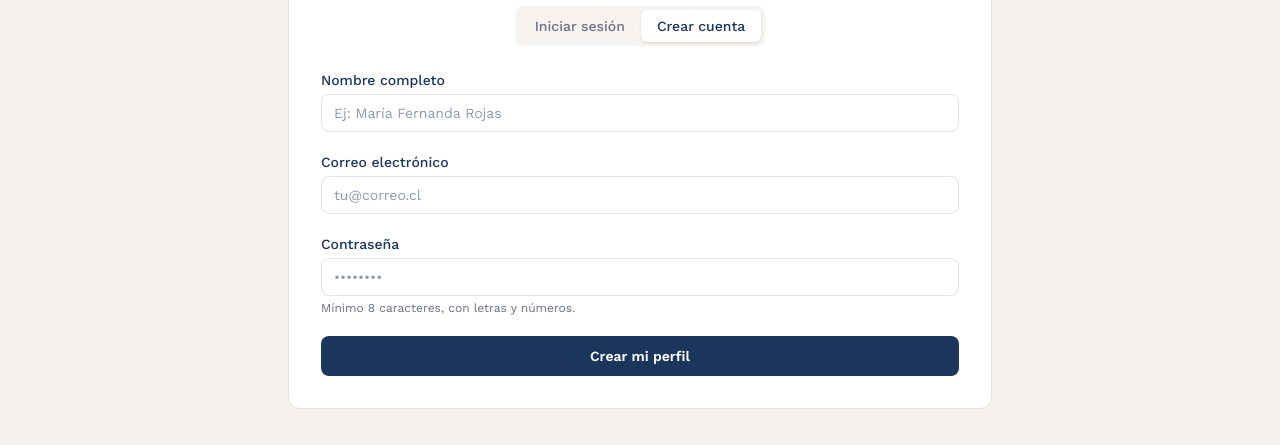
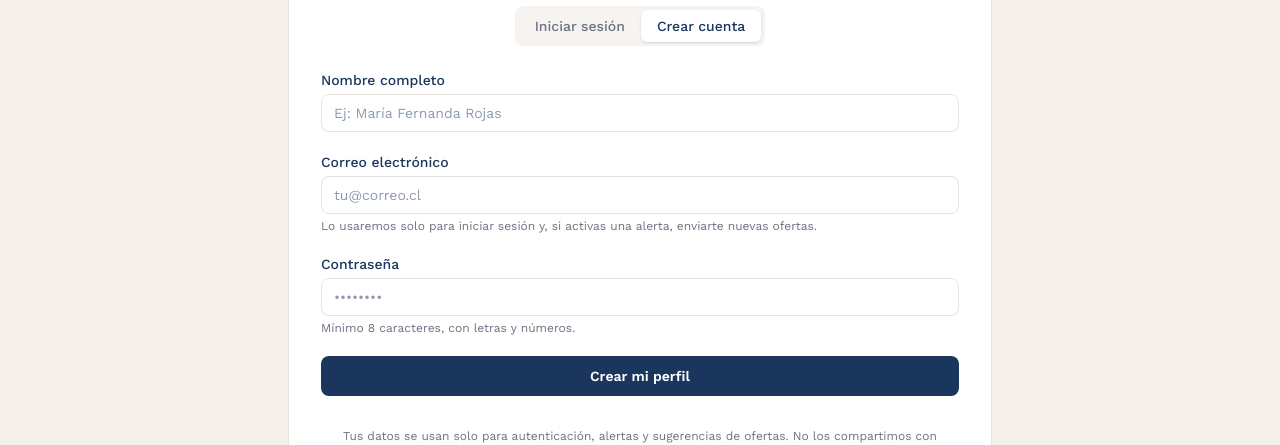
Before and after one commit to bguzmanm/eduscout-front, a Next.js app: page /perfil in a window 1280 px wide. Both pictures are taken after a click on the button "Crear cuenta". Shown: the part 355-800 px from the top of the page. Built offline with nearby package versions, Linux system fonts and the light colour scheme; no server answers.

Commit message:
feat(ui): textos de privacidad de datos en perfil y registro

```diff
--- a/src/app/perfil/page.tsx
+++ b/src/app/perfil/page.tsx
@@ -332,6 +332,12 @@ export default function PerfilPage() {
                   className="w-full px-3 py-2 border border-tiza rounded-lg text-sm text-azul focus:outline-none focus:ring-2 focus:ring-dorado/50 focus:border-dorado transition-colors"
                   placeholder="tu@correo.cl"
                 />
+                {mode === 'register' && (
+                  <p className="text-xs text-piedra mt-1">
+                    Lo usaremos solo para iniciar sesión y, si activas una alerta,
+                    enviarte nuevas ofertas.
+                  </p>
+                )}
               </div>
 
               <div>
@@ -387,6 +393,13 @@ export default function PerfilPage() {
                   'Crear mi perfil'
                 )}
               </button>
+
+              {mode === 'register' && (
+                <p className="text-xs text-piedra mt-3 text-center">
+                  Tus datos se usan solo para autenticación, alertas y sugerencias
+                  de ofertas. No los compartimos con terceros.
+                </p>
+              )}
             </form>
           </div>
         ) : (
@@ -440,6 +453,10 @@ export default function PerfilPage() {
                     className="w-full px-3 py-2 border border-tiza rounded-lg text-sm text-azul focus:outline-none focus:ring-2 focus:ring-dorado/50 focus:border-dorado transition-colors"
                     placeholder="+56 9 1234 5678"
                   />
+                  <p className="text-xs text-piedra mt-1">
+                    Opcional. Lo usaremos únicamente para avisarte de nuevas ofertas
+                    si activas una alerta.
+                  </p>
                 </div>
                 <button
                   type="button"
@@ -461,8 +478,8 @@ export default function PerfilPage() {
                 Mi CV
               </h3>
               <p className="text-sm text-piedra mb-4">
-                Adjunta tu CV en formato PDF (máx. 5 MB). Próximamente se procesará
-                con IA para sugerirte ofertas afines.
+                Adjunta tu CV en formato PDF (máx. 5 MB). Tu CV se usará solo para
+                sugerirte ofertas que calcen con tu perfil; aún no se procesa con IA.
               </p>
 
               {profile.cv.fileName && (
```
